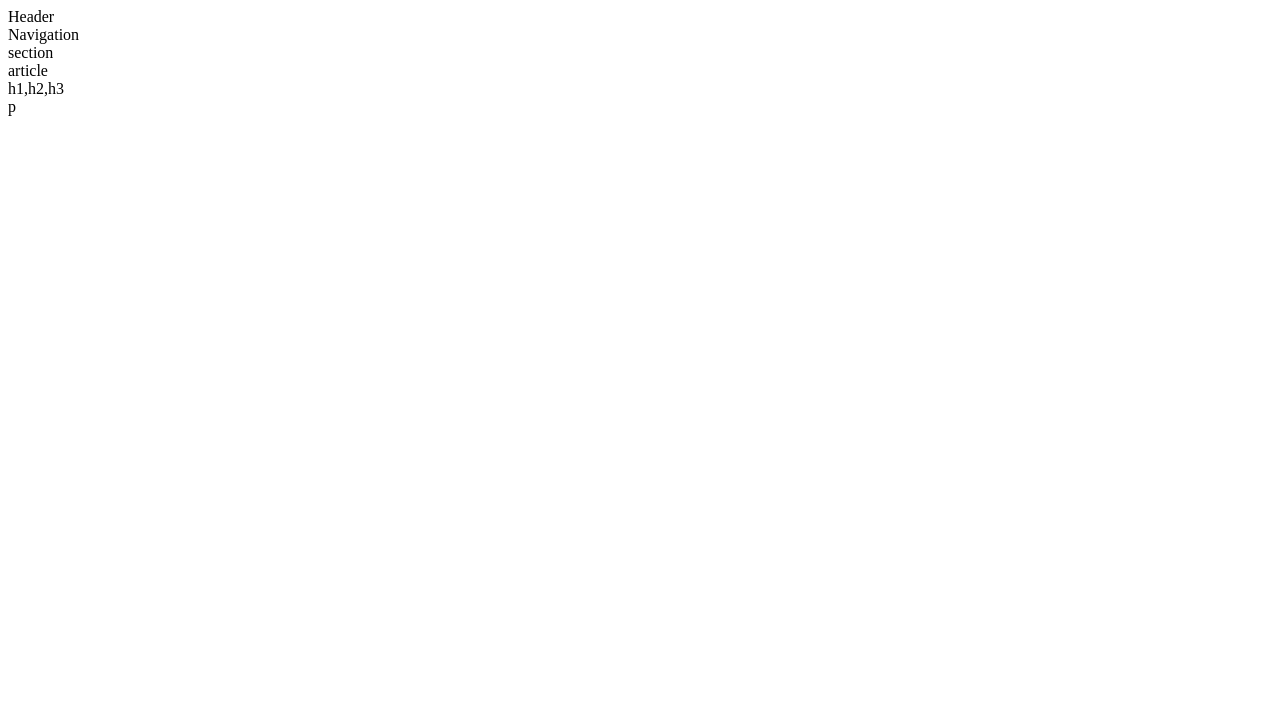
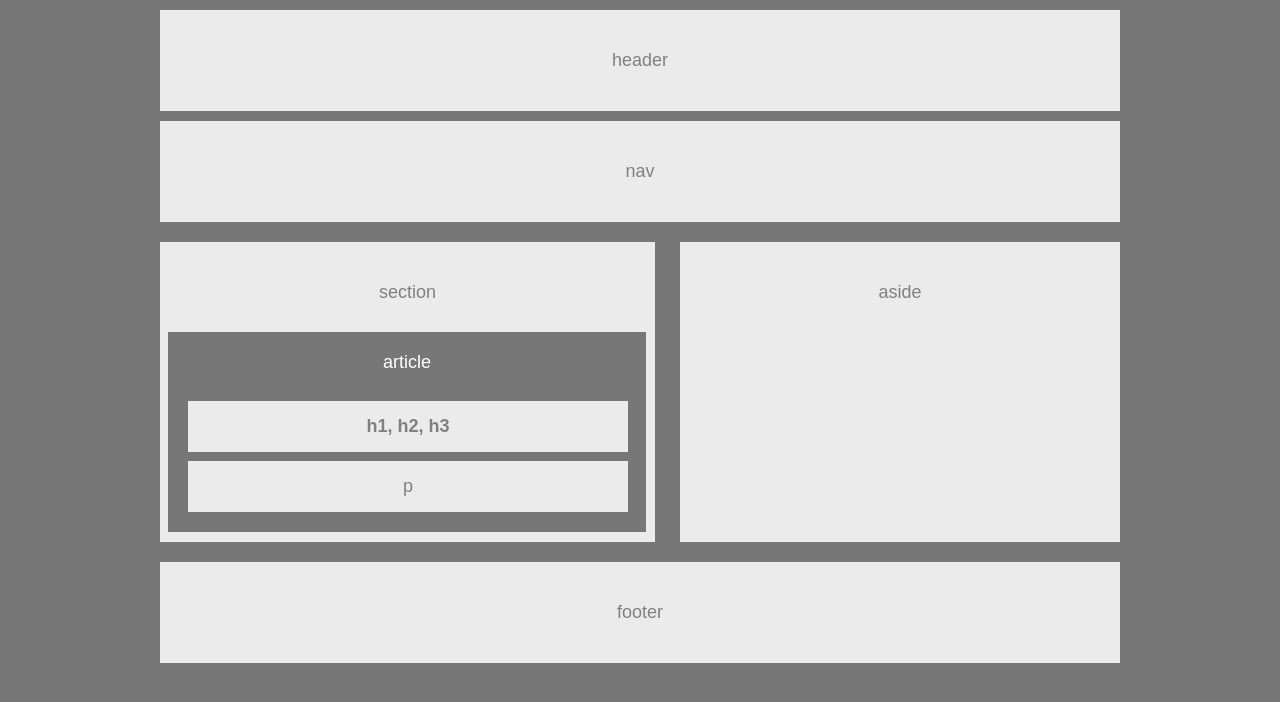
Before and after one commit to milewam12/HW-Wireframe, a plain HTML site: page index.html in a window 1280 px wide. Drawn offline with Linux system fonts and the light colour scheme.

Commit message:
homework

```diff
--- a/index.html
+++ b/index.html
@@ -4,22 +4,23 @@
     <meta charset="UTF-8">
     <meta name="viewport" content="width=device-width, initial-scale=1.0">
     <meta http-equiv="X-UA-Compatible" content="ie=edge">
-    <title>Building a wireframe</title>
+    <link rel="stylesheet" href="style.css">
+    <title> Building a wireframe </title>
 </head>
 <body>
     <div class="wrapper">
 
-        <section id="header">Header </section>
-        <section id="nav"> Navigation</section>
+        <section id="header">header </section>
+        <section id="nav"> nav</section>
         <section id="section"> section
              <section id="article"> article
-                  <section id="hs"> h1,h2,h3 </section>
+                  <section id="hs"> <strong>h1, h2, h3 </strong> </section>
                   <section id="paragraph">p </section>
                  </section>
 
         </section>
-        <section id="aside"> </section>
-        <section id="footer"> </section>
+        <section id="aside"> aside</section>
+        <section id="footer">footer </section>
 
 
 
--- a/style.css
+++ b/style.css
@@ -0,0 +1,88 @@
+*{
+    box-sizing: border-box;
+}
+body{
+    background: #777;
+    font-family: Arial, Helvetica, sans-serif;
+    font-size: 18px;
+    color: grey;
+
+
+}
+.wrapper{
+    font-family: arial;
+    width: 960px;
+    text-align: center;
+    margin: auto;
+
+}
+#header{
+    padding: 40px;
+    margin-top: 10px;
+    margin-bottom: 10px;
+    background-color: #ebebeb;
+
+}
+#nav{
+    padding: 40px;
+    margin-top: 10px;
+    margin-bottom: 20px;
+    background-color: #ebebeb;
+}
+
+#section{
+    width: 495px;
+    height: 300px;
+    background-color: #ebebeb;
+    margin-right: 25px;
+    margin-bottom: 20px;
+    float: left;
+    padding: 40px;
+     position: relative;
+}
+#article{
+    height: 200px;
+    width: 478px;
+    background-color:#777;
+    padding: 20px;
+    margin-top: 60px;
+    color: white;
+    position: absolute;
+    left: 8px;
+    top: 30px;
+}
+#hs{
+    background-color: #ebebeb;
+    padding: 15px;
+    width: 440px;
+    margin-bottom: 20px;
+    color: grey;
+    position: absolute;
+    bottom: 60px;
+}
+#paragraph{
+    background-color: #ebebeb;
+    width: 440px;
+    padding: 15px;
+    color: grey;
+    position: absolute;
+    bottom: 20px;
+}
+
+#aside {
+    width: 440px;
+    height: 300px;
+    padding: 40px;
+    background-color: #ebebeb;
+    margin-bottom: 20px;
+    float: left;
+}
+
+#footer {
+    clear: both;
+    padding: 40px;
+    background-color: #ebebeb;
+    width: 100%;
+    overflow: auto;
+
+}
```
